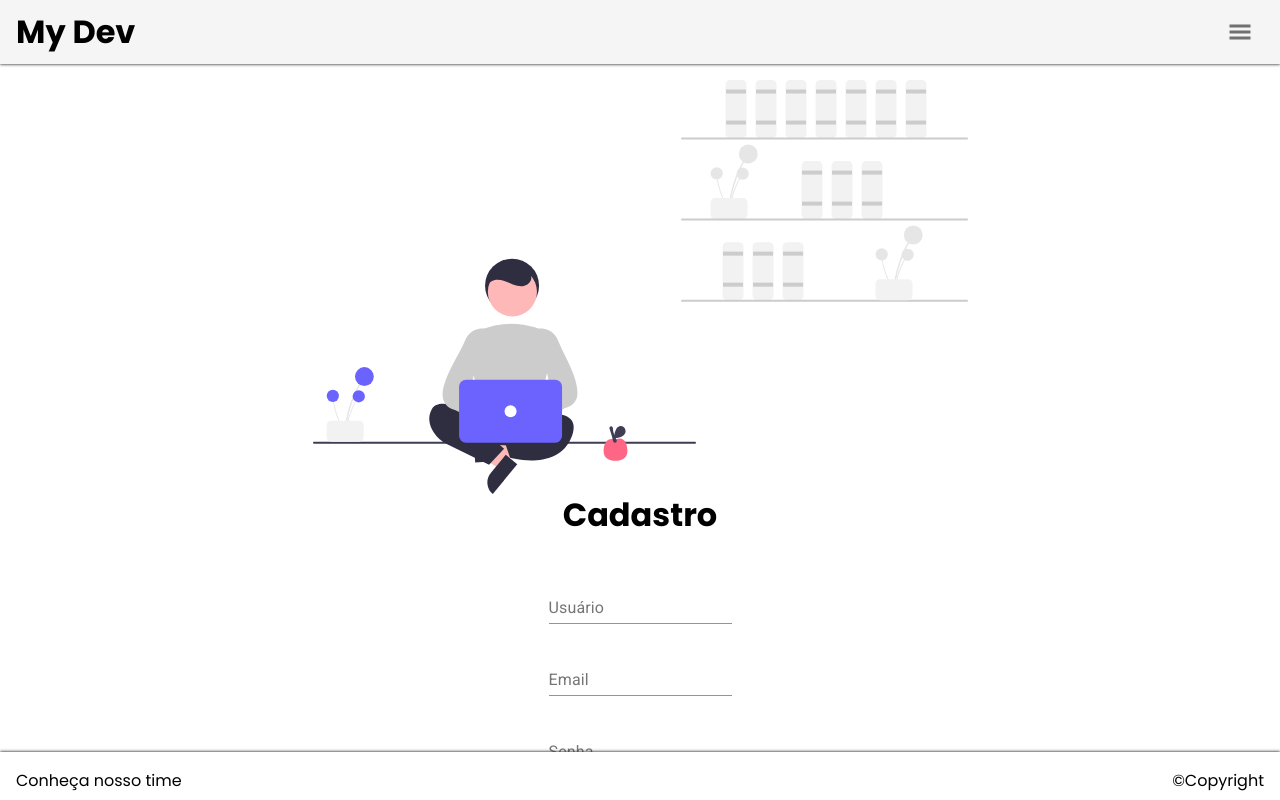
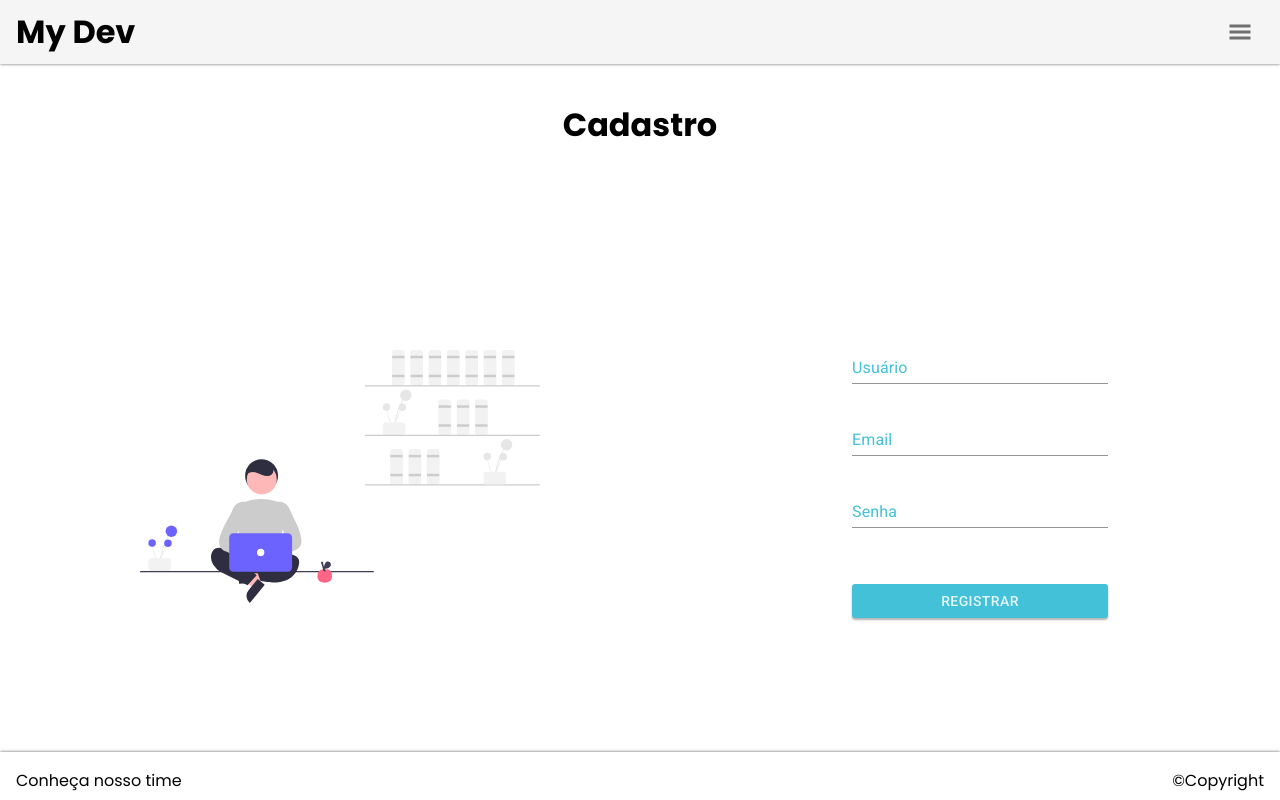
Before and after one commit to KevinWis/MyStack, a React (Create React App) app: page /register/1 in a window 1280 px wide. Built offline with nearby package versions, Linux system fonts and the light colour scheme.

Commit message:
styles fixed

```diff
--- a/src/pages/login/style.js
+++ b/src/pages/login/style.js
@@ -69,7 +69,7 @@ export const HDiv = styled.div`
 `;
 
 export const ButtonContainer = styled.div`
-  margin: 1rem 0;
+  margin: 3rem 0 1rem 0;
   width: 80%;
   button {
     width: 100%;
--- a/src/pages/registerEssentials/index.jsx
+++ b/src/pages/registerEssentials/index.jsx
@@ -1,20 +1,18 @@
 import { useForm } from "react-hook-form";
 import { yupResolver } from "@hookform/resolvers/yup";
 import * as yup from "yup";
-import { TextField } from "@material-ui/core";
 import { useHistory } from "react-router-dom";
 import DefaultButton from "../../components/shared/buttons/defaultButton";
 import axios from "axios";
-import Header from "../../components/shared/header";
-import Footer from "../../components/shared/footer";
 import { FreelanceImage } from "../../helpers/getImages";
+
 import {
-  ContainerImage,
-  CardImage,
-  ContainerForm,
-  ContainerContentForm,
+  ContainerContent,
+  Form,
+  StyledTextField,
+  ContainerContentPage,
   ButtonContainer,
-  ContainerContentPage,
+  HDiv,
 } from "./style";
 const RegisterEssentials = () => {
   const history = useHistory();
@@ -52,21 +50,14 @@ const RegisterEssentials = () => {
   };
 
   return (
-    <>
-      <Header />
     <ContainerContentPage>
-        <ContainerImage>
-          <CardImage>
-            <FreelanceImage width="32rem" />
-          </CardImage>
-        </ContainerImage>
-
-        <ContainerForm>
-          <form onSubmit={handleSubmit(handleForm)}>
-            <ContainerContentForm>
+      <HDiv>
         <h1>Cadastro</h1>
-              <div>
-                <TextField
+      </HDiv>
+      <ContainerContent>
+        <FreelanceImage width="25rem" smallWidth="25rem" />
+        <Form onSubmit={handleSubmit(handleForm)}>
+          <StyledTextField
             margin="normal"
             label="Usuário"
             name="name"
@@ -74,9 +65,8 @@ const RegisterEssentials = () => {
             error={!!errors.name}
             helperText={errors.name?.message}
           />
-              </div>
-              <div>
-                <TextField
+
+          <StyledTextField
             margin="normal"
             label="Email"
             name="email"
@@ -84,10 +74,8 @@ const RegisterEssentials = () => {
             error={!!errors.email}
             helperText={errors.email?.message}
           />
-              </div>
 
-              <div>
-                <TextField
+          <StyledTextField
             type="password"
             margin="normal"
             label="Senha"
@@ -96,7 +84,6 @@ const RegisterEssentials = () => {
             error={!!errors.password}
             helperText={errors.password?.message}
           />
-              </div>
 
           <ButtonContainer>
             <DefaultButton
@@ -108,12 +95,9 @@ const RegisterEssentials = () => {
               _onType="submit"
             />
           </ButtonContainer>
-            </ContainerContentForm>
-          </form>
-        </ContainerForm>
+        </Form>
+      </ContainerContent>
     </ContainerContentPage>
-      <Footer />
-    </>
   );
 };
 
--- a/src/pages/registerEssentials/style.js
+++ b/src/pages/registerEssentials/style.js
@@ -1,4 +1,35 @@
 import styled from "styled-components";
+import { TextField } from "@material-ui/core";
+
+export const ContainerContentPage = styled.div`
+  display: flex;
+  flex-direction: column;
+  align-items: center;
+  justify-content: space-between;
+
+  width: 100%;
+  padding: 5rem 0 3rem 0;
+  height: calc(100vh - 8rem);
+
+  @media (min-width: 640px) {
+    padding: 4rem 0 3rem 0;
+    height: calc(100vh - 7rem);
+  }
+`;
+
+export const ContainerContent = styled.div`
+  display: flex;
+  flex-direction: column;
+  align-items: center;
+  justify-content: center;
+  height: 80%;
+  width: 100%;
+  text-align: center;
+  @media (min-width: 640px) {
+    flex-direction: row;
+    justify-content: space-around;
+  }
+`;
 
 export const ContainerImage = styled.div`
   display: flex;
@@ -15,34 +46,45 @@ export const CardImage = styled.div`
   text-align: center;
 `;
 
-export const ContainerContentPage = styled.div`
-  width: 100%;
-  position: fixed;
+export const HDiv = styled.div`
+  margin: 1rem;
+`;
+export const StyledTextField = styled(TextField)`
+  width: 80%;
 `;
 
-export const ContainerForm = styled.div`
+export const Form = styled.form`
   width: 100%;
-  height: 15%;
-  position: fixed;
+  height: 60%;
+
+  text-align: center;
+
   display: flex;
-  flex-direction: row;
+
+  flex-direction: column;
   justify-content: center;
   align-items: center;
-  margin-top: 2rem;
-`;
 
-export const HDiv = styled.div`
-  margin: 0 auto;
-  width: 15rem;
-  background-color: #303f9f;
-  color: #fff;
-  border-radius: 1rem;
-`;
+  padding: 2rem 0;
 
-export const ContainerContentForm = styled.div`
-  text-align: center;
+  @media (min-width: 640px) {
+    width: 50%;
+  }
+  @media (min-width: 1080px) {
+    width: 25%;
+  }
+  label {
+    color: #43c1d8 !important;
+  }
+  .MuiInput-underline:after {
+    border-color: #43c1d8 !important;
+  }
 `;
 
 export const ButtonContainer = styled.div`
-  margin: 1.6rem;
+  margin: 3rem 0 1rem 0;
+  width: 80%;
+  button {
+    width: 100%;
+  }
 `;
```
Lines whose indentation alone changed are shown as unchanged.
